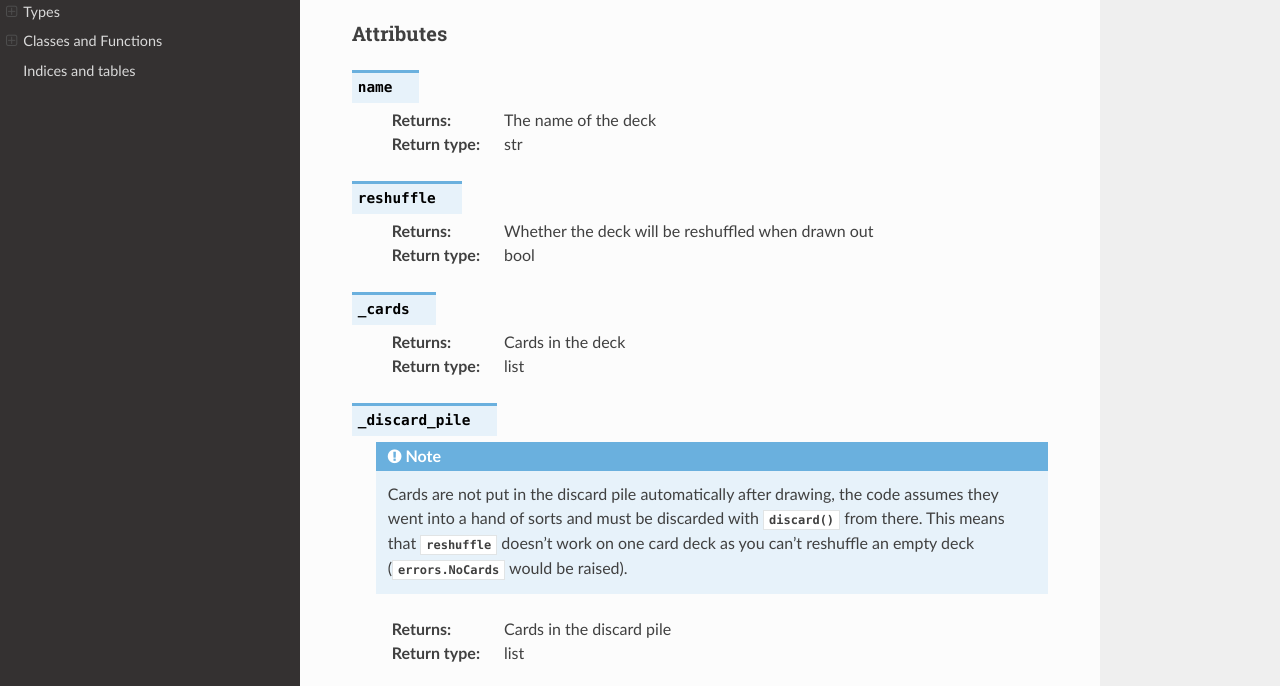
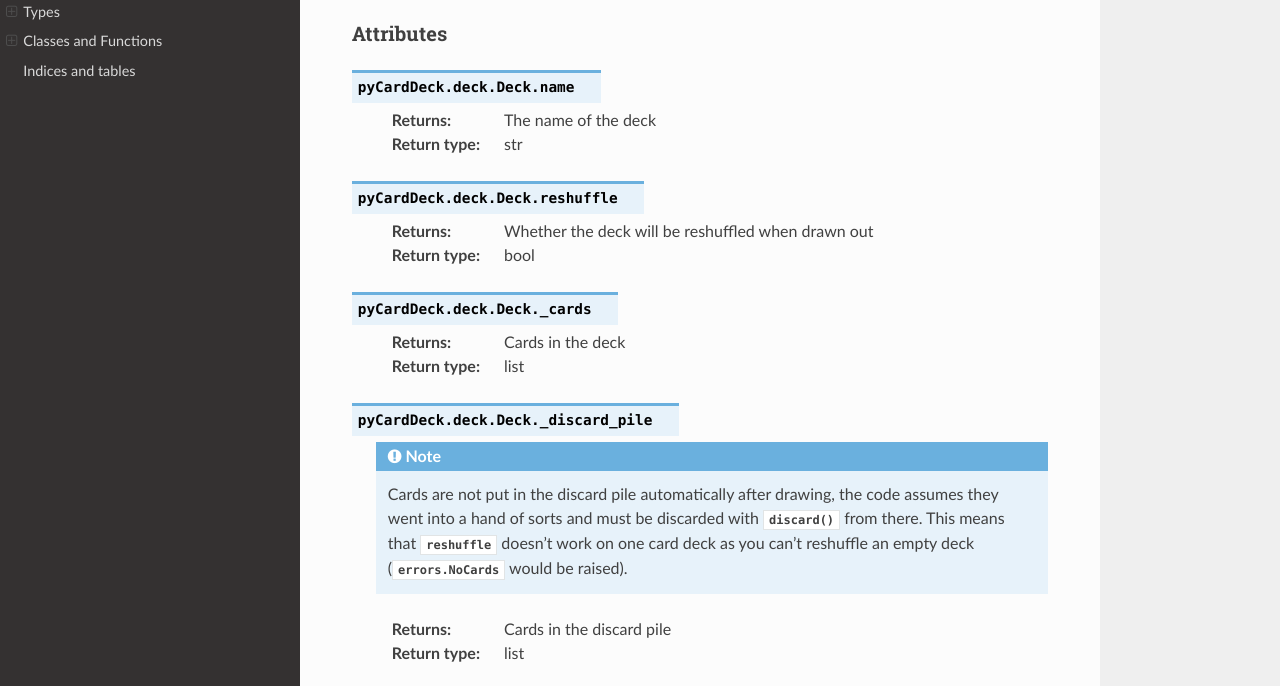
Before and after one commit to djetelina/pyCardDeck, a Sphinx documentation site: the page built from docs/index.rst, in a window 1280 px wide and 900 px high, scrolled down 585 px, cut to the strip 181-867 px from the top of the window. Built offline with Sphinx 7.4.7 and the Read the Docs theme 2.0.0, drawn with Linux system fonts in a browser that asks for light colours.

Commit message:
documentation fix

```diff
--- a/docs/index.rst
+++ b/docs/index.rst
@@ -34,22 +34,22 @@ Deck
 Attributes
 ~~~~~~~~~~
 
-.. py:attribute:: name
+.. py:attribute:: pyCardDeck.deck.Deck.name
 
     :return: The name of the deck
     :rtype:  str
 
-.. py:attribute:: reshuffle
+.. py:attribute:: pyCardDeck.deck.Deck.reshuffle
 
     :return: Whether the deck will be reshuffled when drawn out
     :rtype:  bool
 
-.. py:attribute:: _cards
+.. py:attribute:: pyCardDeck.deck.Deck._cards
 
     :return: Cards in the deck
     :rtype: list
 
-.. py:attribute:: _discard_pile
+.. py:attribute:: pyCardDeck.deck.Deck._discard_pile
 
     .. note::
 
```
